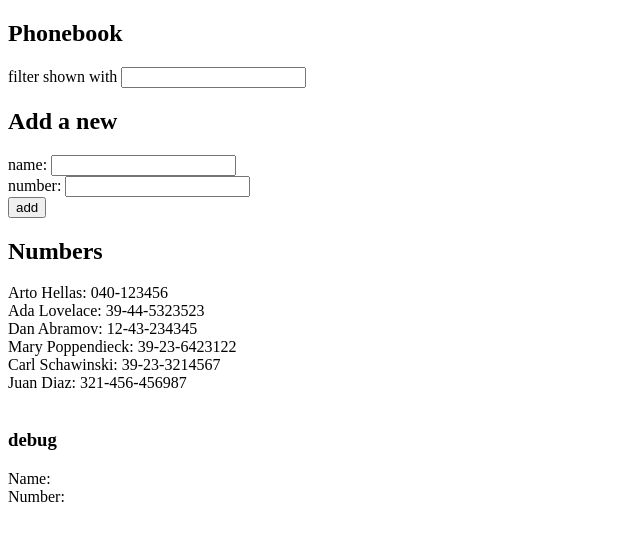
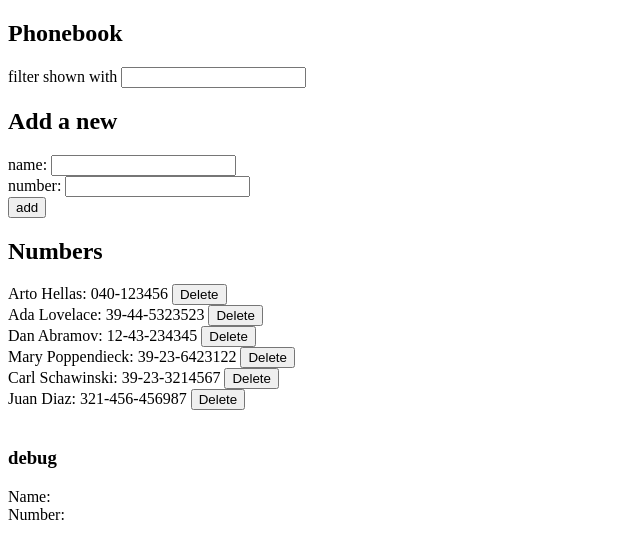
Before and after one commit to franco-arroyave/fullstackopen, a React (Vite) app in the folder part2/agenda/: page / in a window 1280 px wide. Shown: the top 558 px of the page, without its empty margins (0-640 px from the left). Built offline with nearby package versions, Linux system fonts and the light colour scheme; data requests are answered from the project's data file.

Commit message:
2.13, 2.14 success

```diff
--- a/part2/agenda/src/App.jsx
+++ b/part2/agenda/src/App.jsx
@@ -2,7 +2,7 @@ import { useState, useEffect } from 'react'
 import  Filter  from './components/Filter.jsx'
 import Persons from './components/Persons.jsx'
 import PersonForm from './components/PersonForm.jsx'
-import axios from 'axios'
+import personService from './services/persons'
 
 const App = () => {
   const [persons, setPersons] = useState([])
@@ -10,13 +10,11 @@ const App = () => {
   const [newNumber, setNewNumber] = useState('')
   const [filterName, setFilterName] = useState('')
 
-  const handlerGetPeople = (promise) => {
+  useEffect(() => {
     console.log('getPeople')
-    axios
-    .get('http://localhost:3001/persons')
-    .then(Response => setPersons(Response.data))
-  }
-  useEffect(handlerGetPeople, [])
+    personService.getAll()
+    .then(Response => setPersons(Response))
+  }, [])
 
   const addPerson = (event) => {
     event.preventDefault()
@@ -28,14 +26,25 @@ const App = () => {
       name: newName,
       number: newNumber
     }
-    axios.post('http://localhost:3001/persons', nameObject)
-    .then(response => {
-      setPersons(persons.concat(response.data))
+    personService.create(nameObject)
+    .then(returnedPerson => {
+      setPersons(persons.concat(returnedPerson))
       setNewName('')
       setNewNumber('')
-      console.log(response)
+      console.log(returnedPerson)
     })
+  }
 
+  const handlerDelete = (id) => {
+    console.log("delete", id)
+    const person = persons.find(person => person.id === id)
+    if(window.confirm(`Delete ${person.name}?`)) {
+      personService
+        .deletePerson(id)
+        .then(() => {
+          setPersons(persons.filter(person => person.id !== id))
+        })
+    }
   }
 
   const personsToShow = filterName === ''
@@ -49,7 +58,7 @@ const App = () => {
       <h2>Add a new</h2>
       <PersonForm addPerson={addPerson} newName={newName} setNewName={setNewName} newNumber={newNumber} setNewNumber={setNewNumber} />
       <h2>Numbers</h2>
-      <Persons personsToShow={personsToShow} />
+      <Persons personsToShow={personsToShow} handlerDelete={handlerDelete} />
       <br />
       <div>
         <h3>debug</h3>
--- a/part2/agenda/src/components/Persons.jsx
+++ b/part2/agenda/src/components/Persons.jsx
@@ -1,17 +1,17 @@
 
-const Person = ({person}) => {
+const Person = ({person, onDelete}) => {
     return (
         <div>
-            {person.name}: {person.number}
+            {person.name}: {person.number} <button onClick={onDelete}>Delete</button>
         </div>
     )
 }
 
-const Persons = ({personsToShow}) => {
+const Persons = ({personsToShow, handlerDelete}) => {
 
     return(
         <div>
-            {personsToShow.map(person => <Person key={person.name} person={person} />)}
+            {personsToShow.map(person => <Person key={person.name} person={person} onDelete={() => handlerDelete(person.id)} />)}
         </div>
     )
 }
--- /dev/null
+++ b/part2/agenda/src/services/persons.js
@@ -0,0 +1,22 @@
+import axios from 'axios'
+
+const baseUrl = 'http://localhost:3001/persons'
+
+const getAll = () => {
+    return axios
+        .get(baseUrl)
+        .then(response => response.data)
+}
+
+const create = newObject => {
+    return axios
+        .post(baseUrl, newObject)
+        .then(response => response.data)
+}
+
+const deletePerson = id => {
+    return axios
+        .delete(`${baseUrl}/${id}`)
+}
+
+export default { getAll, create, deletePerson }
```
